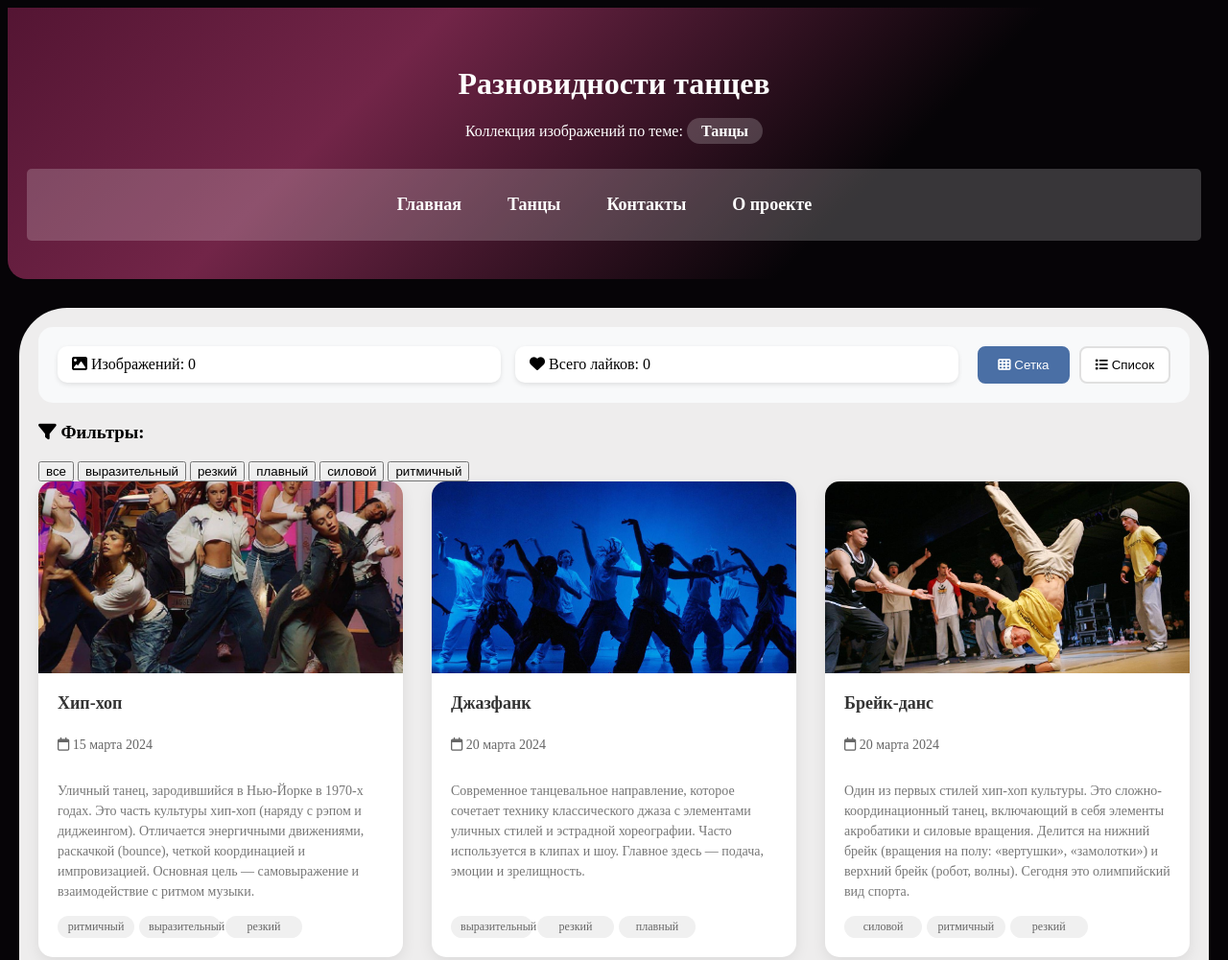
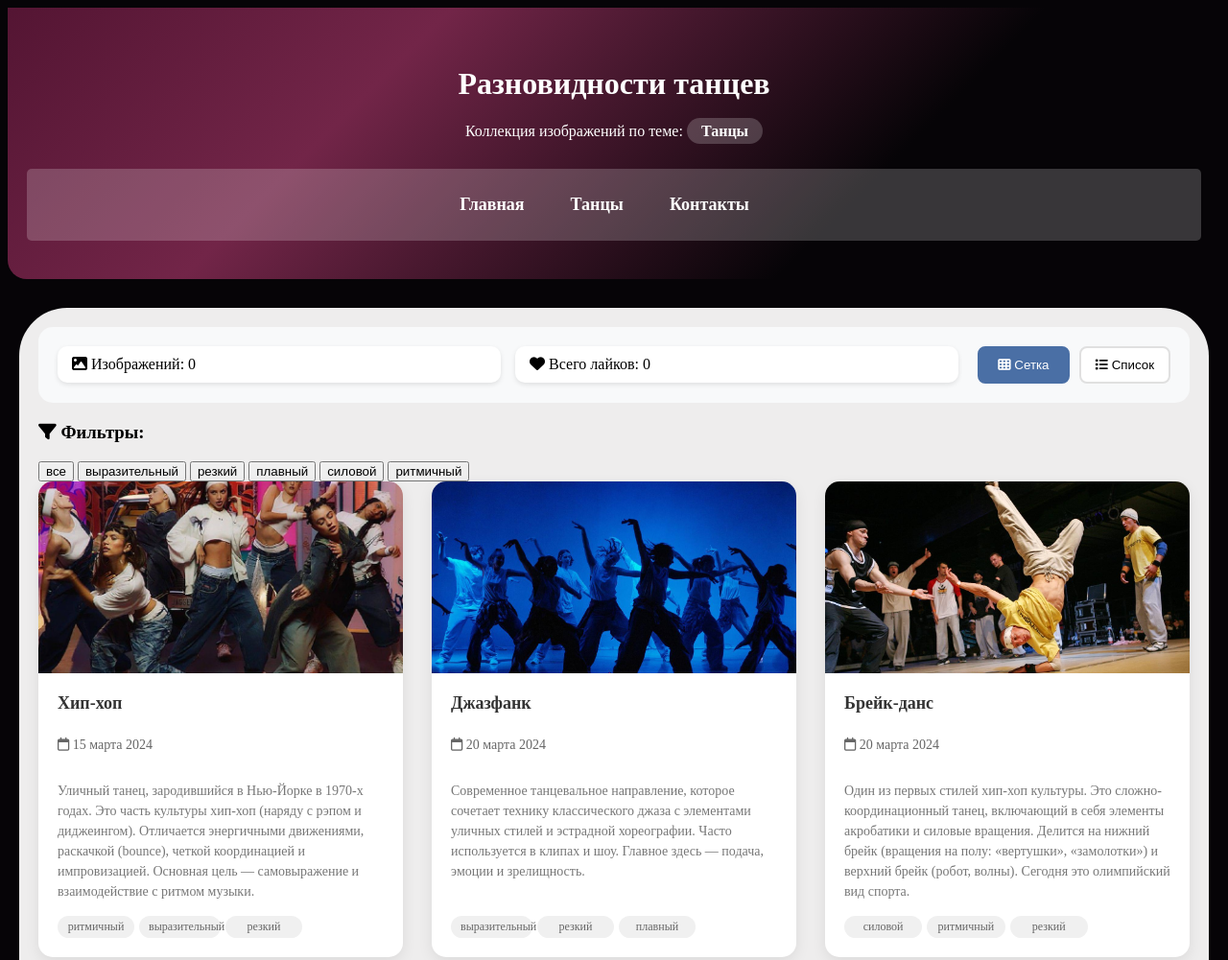
Before and after one commit to Alice888-prog/dancing, a plain HTML site: page dance_gallery.html in a window 1280 px wide. Shown: the top 1001 px of the page at 96% size. Drawn offline with Linux system fonts and the light colour scheme.

Commit message:
second commit

```diff
--- a/dance_gallery.html
+++ b/dance_gallery.html
@@ -14,10 +14,9 @@
         </div>
         <nav class="main-nav">
             <ul class="nav-grid">
-                <li><a href="index.html" class="nav-link">Главная</a></li>
-                <li><a href="dance_gallery.html" class="nav-link active">Танцы</a></li>
+                <li><a href="./index.html" class="nav-link">Главная</a></li>
+                <li><a href="./dance_gallery.html" class="nav-link active">Танцы</a></li>
                 <li><a href="./contacts.html" class="nav-link">Контакты</a></li>
-                <li><a href="#" class="nav-link">О проекте</a></li>
             </ul>
         </nav>
     </header>
```
Also changed, not shown: contacts.html (+0 -1 lines), index.html (+0 -1 lines).
